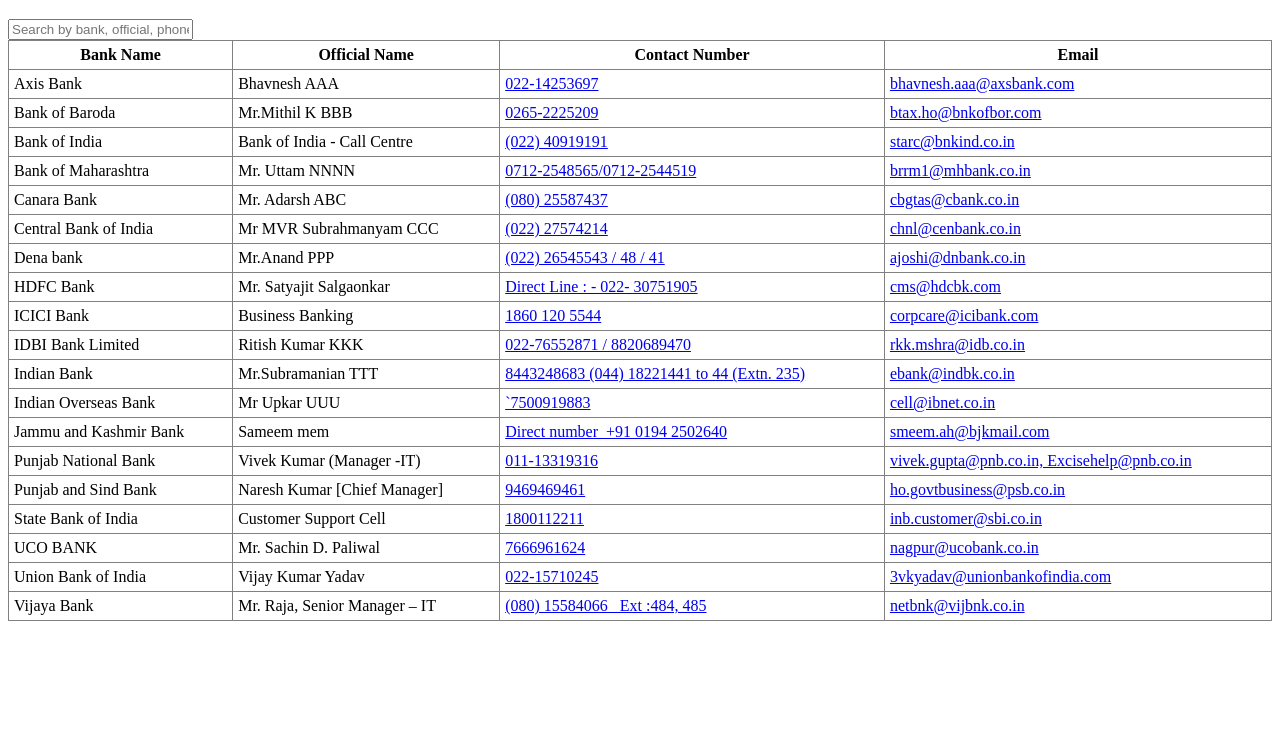
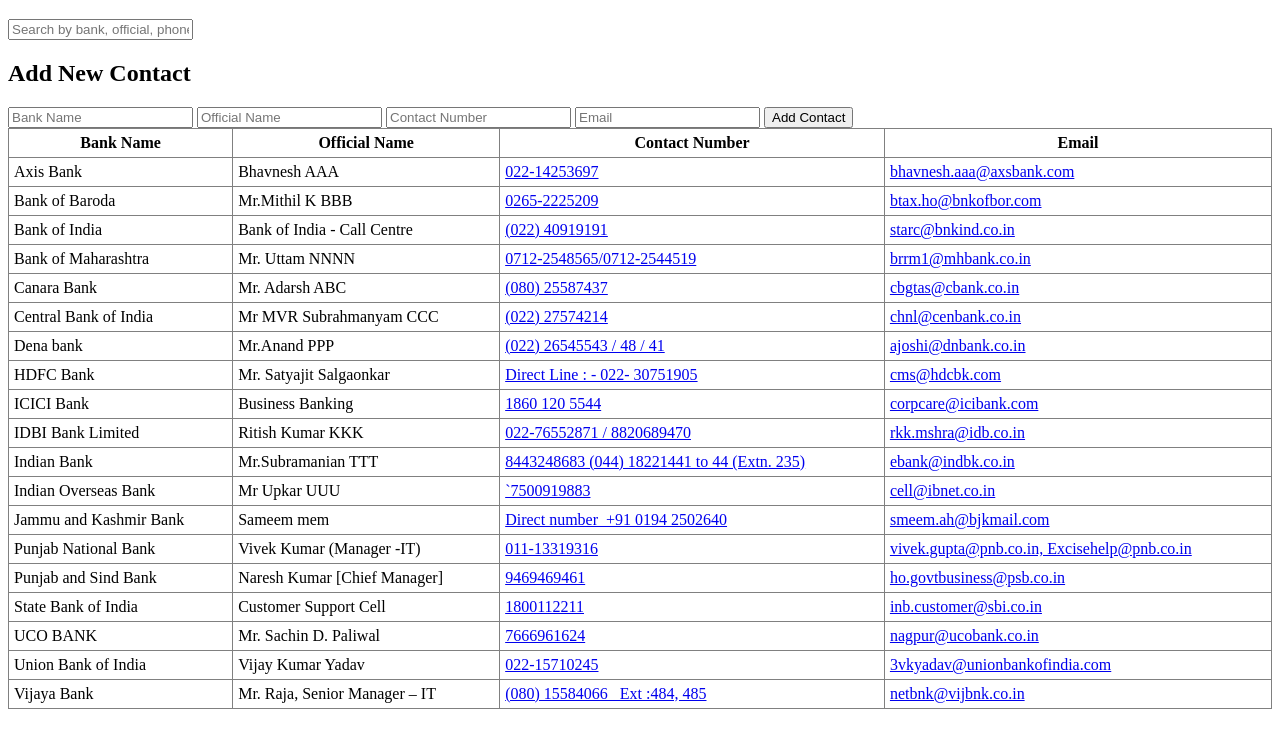
Before and after one commit to sreenivasapbang/bank-contacts-pwa, a plain HTML site: page index.html in a window 1280 px wide. Shown: the part 61-800 px from the top of the page. Drawn offline with Linux system fonts and the light colour scheme.

Commit message:
Enhance index.html with contact form and comments
Added a form for adding new bank contacts and improved structure.

```diff
--- a/index.html
+++ b/index.html
@@ -8,8 +8,23 @@
 </head>
 <body>
   <h1>Bank Contact Directory</h1>
+
+  <!-- Search -->
   <input id="search" placeholder="Search by bank, official, phone, or email" />
+
+  <!-- New Contact Form -->
+  <h2>Add New Contact</h2>
+  <form id="contactForm">
+    <input type="text" id="bankName" placeholder="Bank Name" required />
+    <input type="text" id="officialName" placeholder="Official Name" required />
+    <input type="text" id="contactNumber" placeholder="Contact Number" required />
+    <input type="email" id="email" placeholder="Email" required />
+    <button type="submit">Add Contact</button>
+  </form>
+
+  <!-- Results Table -->
   <div id="results"></div>
+
   <script src="app.js"></script>
 </body>
 </html>
```
